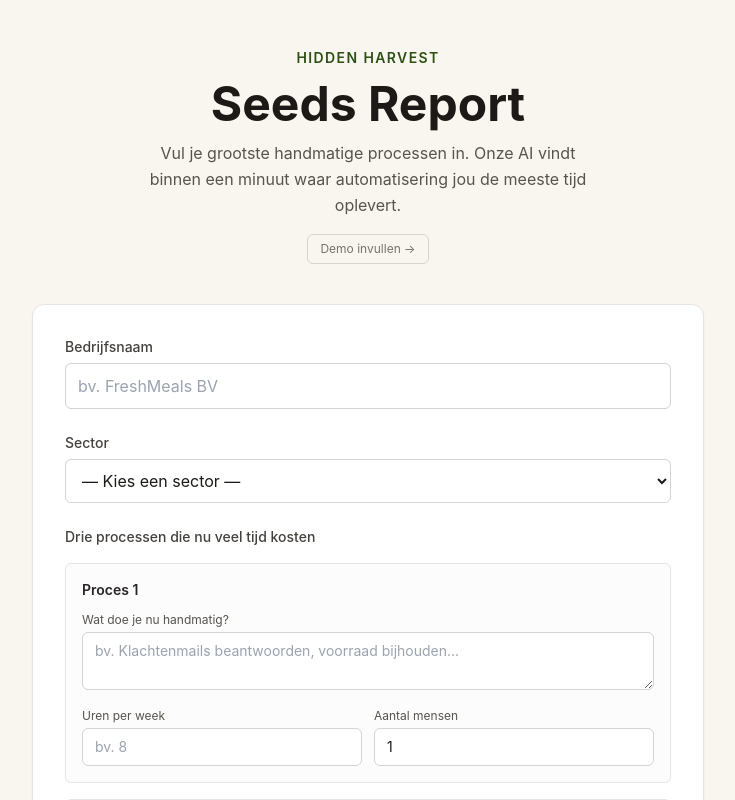
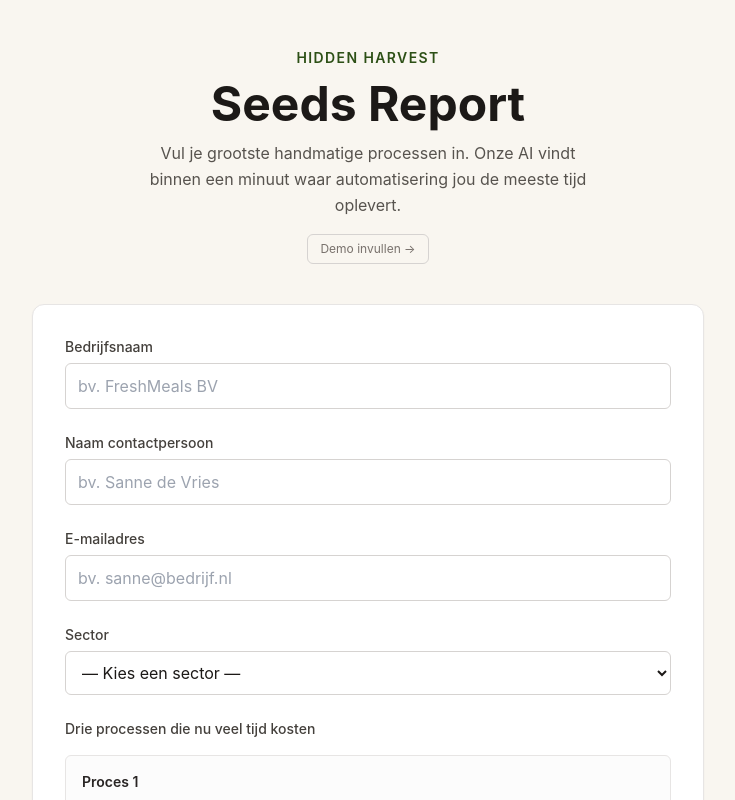
Before and after one commit to ThomasK05/Seeds-report, a Next.js app: page / in a window 1280 px wide. Shown: the top 800 px of the page, without its empty margins (272-1007 px from the left). Built offline with nearby package versions, Linux system fonts and the light colour scheme.

Commit message:
Stap 1: contactgegevens in formulier toegevoegd

```diff
--- a/app/page.tsx
+++ b/app/page.tsx
@@ -10,6 +10,8 @@ type Process = {
 
 type FormData = {
   companyName: string
+  contactName: string
+  contactEmail: string
   sector: string
   processes: Process[]
   painPoint: string
@@ -30,6 +32,8 @@ const EMPTY_PROCESS: Process = { description: '', hoursPerWeek: 0, peopleInvolve
 
 const INITIAL_STATE: FormData = {
   companyName: '',
+  contactName: '',
+  contactEmail: '',
   sector: '',
   processes: [{ ...EMPTY_PROCESS }, { ...EMPTY_PROCESS }, { ...EMPTY_PROCESS }],
   painPoint: '',
@@ -37,6 +41,8 @@ const INITIAL_STATE: FormData = {
 
 const DEMO_DATA: FormData = {
   companyName: 'FreshMeals BV',
+  contactName: 'Sanne de Vries',
+  contactEmail: 'sanne@freshmeals.example',
   sector: 'E-commerce',
   processes: [
     {
@@ -158,6 +164,30 @@ export default function Home() {
               onChange={(e) => setFormData({ ...formData, companyName: e.target.value })}
               className="w-full px-3 py-2.5 border border-stone-300 rounded-md focus:outline-none focus:ring-2 focus:ring-harvest-green focus:border-transparent transition"
               placeholder="bv. FreshMeals BV"
+            />
+          </div>
+
+          <div>
+            <label className="block text-sm font-medium text-stone-700 mb-1.5">Naam contactpersoon</label>
+            <input
+              type="text"
+              required
+              value={formData.contactName}
+              onChange={(e) => setFormData({ ...formData, contactName: e.target.value })}
+              className="w-full px-3 py-2.5 border border-stone-300 rounded-md focus:outline-none focus:ring-2 focus:ring-harvest-green focus:border-transparent transition"
+              placeholder="bv. Sanne de Vries"
+            />
+          </div>
+
+          <div>
+            <label className="block text-sm font-medium text-stone-700 mb-1.5">E-mailadres</label>
+            <input
+              type="email"
+              required
+              value={formData.contactEmail}
+              onChange={(e) => setFormData({ ...formData, contactEmail: e.target.value })}
+              className="w-full px-3 py-2.5 border border-stone-300 rounded-md focus:outline-none focus:ring-2 focus:ring-harvest-green focus:border-transparent transition"
+              placeholder="bv. sanne@bedrijf.nl"
             />
           </div>
 
```
